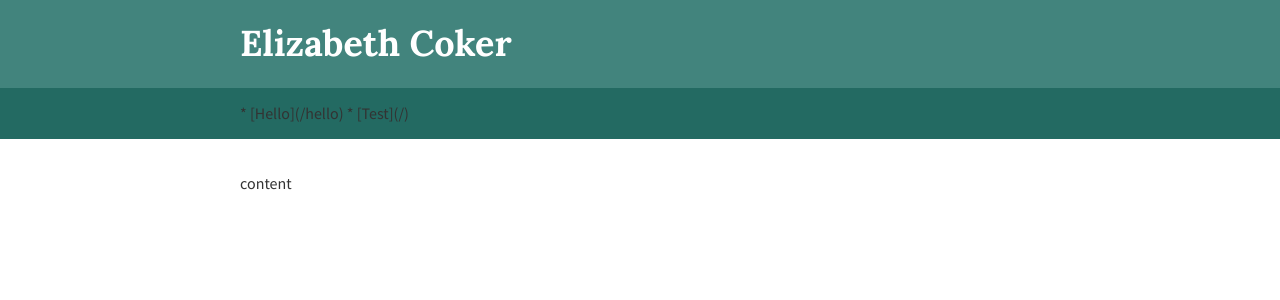
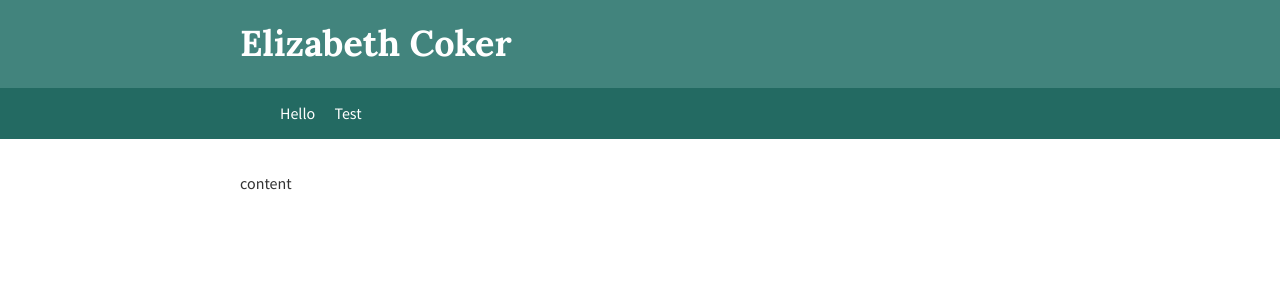
Before and after one commit to eac54/eac54.github.io, a Jekyll site: the page built from index.md, in a window 1280 px wide. Shown: the top 300 px of the page. Built offline with Jekyll 4.4.1, drawn with Linux system fonts in a browser that asks for light colours.

Commit message:
Update default.html

```diff
--- a/_layouts/default.html
+++ b/_layouts/default.html
@@ -14,7 +14,8 @@
 		<div class="nav-bar">
 			<div class="container">
 				<ul class="nav">
-				{% include nav.md %}
+				{% capture my-include %}{% include nav.md %}{% endcapture %}
+				{{ my-include | markdownify }}
 				</ul>
 			</div>
 		</div>
```
